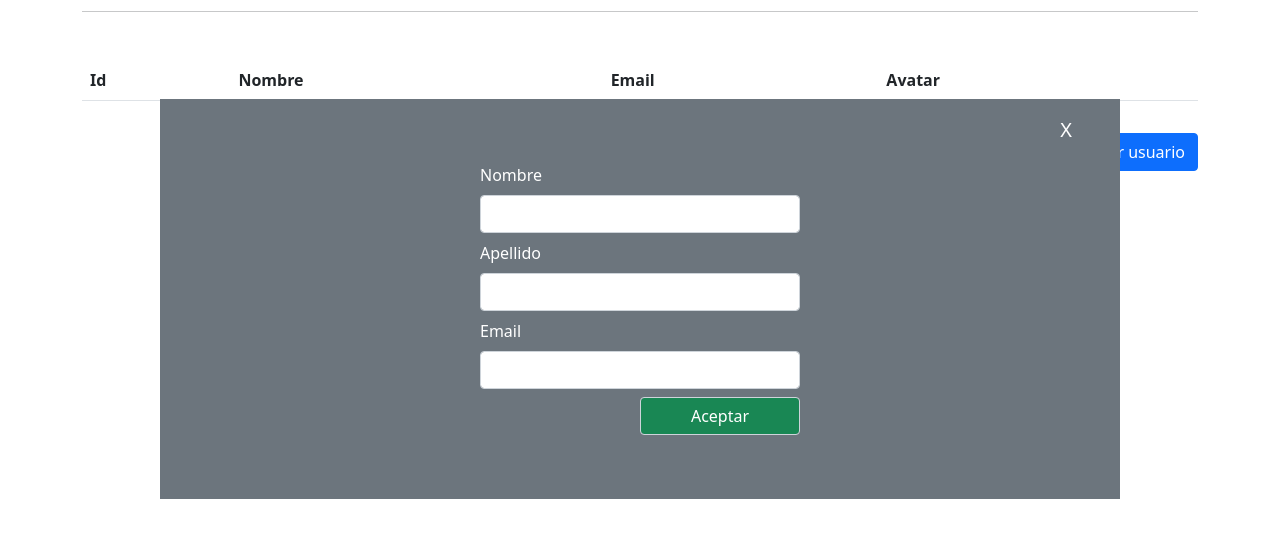
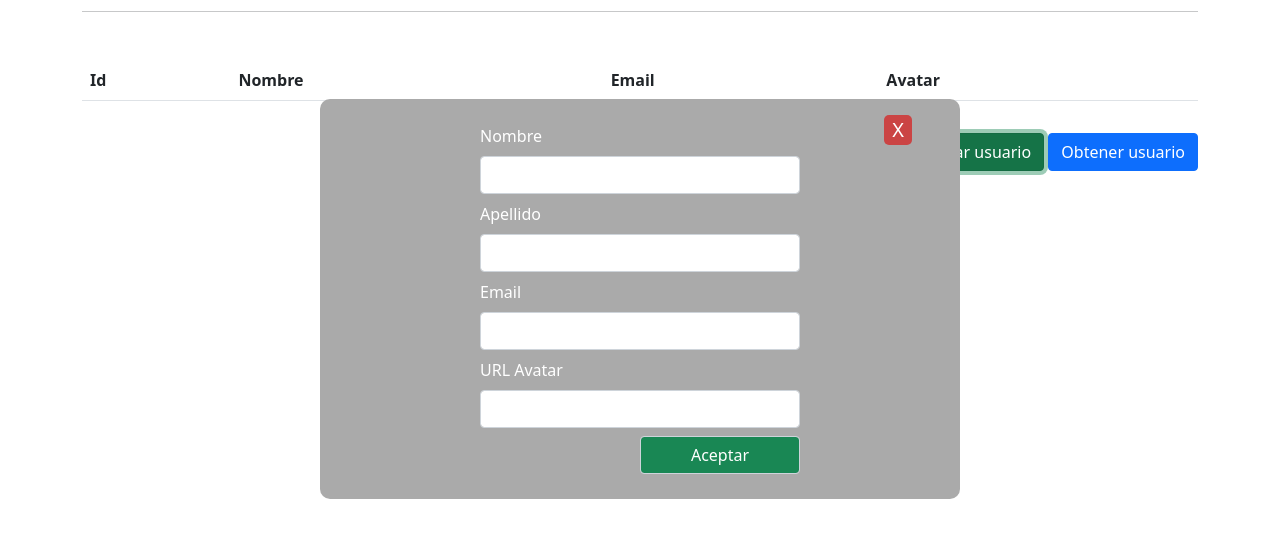
Before and after one commit to boterobpablo/fetch-usuarios, a website built with webpack: page src/index.html in a window 1280 px wide. Both pictures are taken after a click on the button "Crear usuario". Shown: the part 101-638 px from the top of the page. Built offline with nearby package versions, Linux system fonts and the light colour scheme; no server answers.

Commit message:
aplicacion OK

```diff
--- a/src/index.html
+++ b/src/index.html
@@ -40,8 +40,7 @@
     </div>
 
     <div class="modalUsuario d-none
-                position-fixed top-50 start-50 translate-middle
-                w-75 h-50 bg-secondary bordered">
+                position-fixed top-50 start-50 translate-middle">
         <span class="cerrarModal float-end mt-3 me-5 text-white">X</span>
     </div>
 
--- a/src/index.js
+++ b/src/index.js
@@ -2,16 +2,13 @@ import { createUsuario, deleteUsuario, getUsuario, obtenerUsuarios } from './js/
 import './styles.css';
 
 
-let indice = 0;
 let usuarios;
-let i = 0;
 let tbody = document.querySelector('tbody');
 const modalUsuario = document.querySelector('.modalUsuario')
 const cerrarModal = document.querySelector('.cerrarModal')
 const div = document.createElement('div');
 const botonObtener = document.querySelector('.obtener');
 const botonCrear = document.querySelector('.crear');
-let botonActualizar;
 let botonEliminar;
 let eventoBotonEliminar;
 
@@ -19,17 +16,12 @@ let eventoBotonEliminar;
 // funcion para crear las filas con cada usuario
 const crearFilas = (usuario) => {
 
-    indice++
-
     const html = `
         <th scope="row"> ${usuario.id} </th>
         <td> ${usuario.first_name} ${usuario.last_name} </td>
         <td> ${usuario.email} </td>
         <td>
             <img class="img-thumbnail" src="${usuario.avatar}">
-        </td>
-        <td>
-            <button class="actualizar btn btn-secondary">Actualizar</button>
         </td>
         <td>
             <button class="eliminar btn btn-danger">
@@ -44,22 +36,15 @@ const crearFilas = (usuario) => {
 
     botonEliminar = document.querySelectorAll('.eliminar');
     eventoBotonEliminar(botonEliminar.length - 1, usuario);
-    // console.log(botonEliminar);
-
 }
 
 
 // funcion para hacer la peticion y crear las filas
 const init = async () => {
-    indice = 0;
-    i = 0;
     usuarios = await obtenerUsuarios();
     (await obtenerUsuarios()).forEach(usuario => crearFilas(usuario));
+}
 
-    // for(let i = 0; i < botonEliminar.length; i++){
-    //     eventoBotonEliminar(i, usuarios[i]);
-    // }
-}
 init();
 
 
@@ -82,23 +67,13 @@ cerrarModal.addEventListener('click', () => {
 botonObtener.addEventListener('click', async () => {
     const usuario = await getUsuario();
     usuarios.push(usuario);
-    console.log(usuarios);
     crearFilas(usuario)
-
-    // eventoBotonEliminar(botonEliminar.length - 1, usuario);
 });
 
 
-// evento para el boton de crear usuario
-// botonCrear.addEventListener( 'click', async() => {
-//     const usuario = await createUsuario(usuario);
-//     usuarios.push(usuario);
-//     console.log(usuarios);
-//     crearFilas(usuario)
+// evento para mostrar el formulario de crear usuario
+const mostrarInput = () => {
 
-//     eventoBotonEliminar(botonEliminar.length - 1, usuario);
-
-// evento para el boton de crear usuario
     botonCrear.addEventListener('click', async () => {
 
         const html = `
@@ -115,6 +90,9 @@ botonCrear.addEventListener('click', async () => {
             <input type="email" id="email" name ="email"
                 class="form-control mb-2 anchoInput"
                 required>
+            <label for="avatar" class="form-label text-white">URL Avatar</label>
+            <input type="text" id="avatar" name ="avatar"
+                class="form-control mb-2 anchoInput">
             <input type="submit"
                 class="form-control anchoSubmit bg-success text-white float-end"
                 value="Aceptar">
@@ -141,8 +119,7 @@ botonCrear.addEventListener('click', async () => {
                 const data = Object.fromEntries(
                     new FormData(e.target)
                 )
-            console.log(data);
-            data.avatar = './assets/img/noPic.webp'
+                data.avatar = data.avatar || './assets/img/noPic.webp'
                 const usu = await createUsuario(data);
                 usuarios.push(usu);
                 crearFilas(usu)
@@ -158,19 +135,16 @@ botonCrear.addEventListener('click', async () => {
                 botonCrear.removeAttribute('disabled', '');
             })
     });
+}
 
-
+mostrarInput();
 
 
 // evento para el boton de eliminar usuario
 eventoBotonEliminar = (i, usuario) => {
     botonEliminar[i].addEventListener('click', async () => {
         const resp = await deleteUsuario(usuario);
-        console.log(usuario);
-        console.log(resp);
-        console.log(usuarios);
         usuarios = usuarios.filter(usu => usu !== usuario);
-        console.log(usuarios);
         tbody.innerHTML = ``
         botonEliminar = []
         usuarios.forEach(usuario => crearFilas(usuario));
--- a/src/js/crud.js
+++ b/src/js/crud.js
@@ -23,7 +23,6 @@ export const getUsuario = async() => {
     id = id();
     const resp = await fetch(`${urlPeticiones}/${id}`);
     const { data:usuario } = await resp.json();
-    console.log(usuario);
 
     return usuario
 }
@@ -36,7 +35,18 @@ export const createUsuario = async(usuario) => {
         body: JSON.stringify(usuario),
         headers: { 'Content-Type': 'application/json'}
     });
-    console.log(usuario);
+
+    return await resp.json();
+}
+
+
+export const updateUsuario = async(usuario) => {
+
+    const resp = await fetch(`${urlPeticiones}/${usuario.id}`, {
+        method: 'PUT',
+        body: JSON.stringify(usuario),
+        headers: { 'Content-Type': 'application/json'}
+    });
 
     return await resp.json();
 }
--- a/src/styles.css
+++ b/src/styles.css
@@ -9,4 +9,34 @@
 .cerrarModal{
     cursor: pointer;
     font-size: 20px;
+    background: #cb4444;
+    padding: 0 8px;
+    border-radius: 5px;
+    -webkit-border-radius: 5px;
+    -moz-border-radius: 5px;
+    -ms-border-radius: 5px;
+    -o-border-radius: 5px;
 }
+
+.modalUsuario{
+    background: #aaa;
+    border-radius: 10px;
+    -webkit-border-radius: 10px;
+    -moz-border-radius: 10px;
+    -ms-border-radius: 10px;
+    -o-border-radius: 10px;
+    width: 75%;
+    height: 50%
+}
+
+@media (min-width: 1280px) {
+    .modalUsuario{
+        width: 50%
+    }
+}
+
+@media (max-width: 500px) {
+    .modalUsuario{
+        width: 100%
+    }
+}
```
Lines whose indentation alone changed are shown as unchanged.
